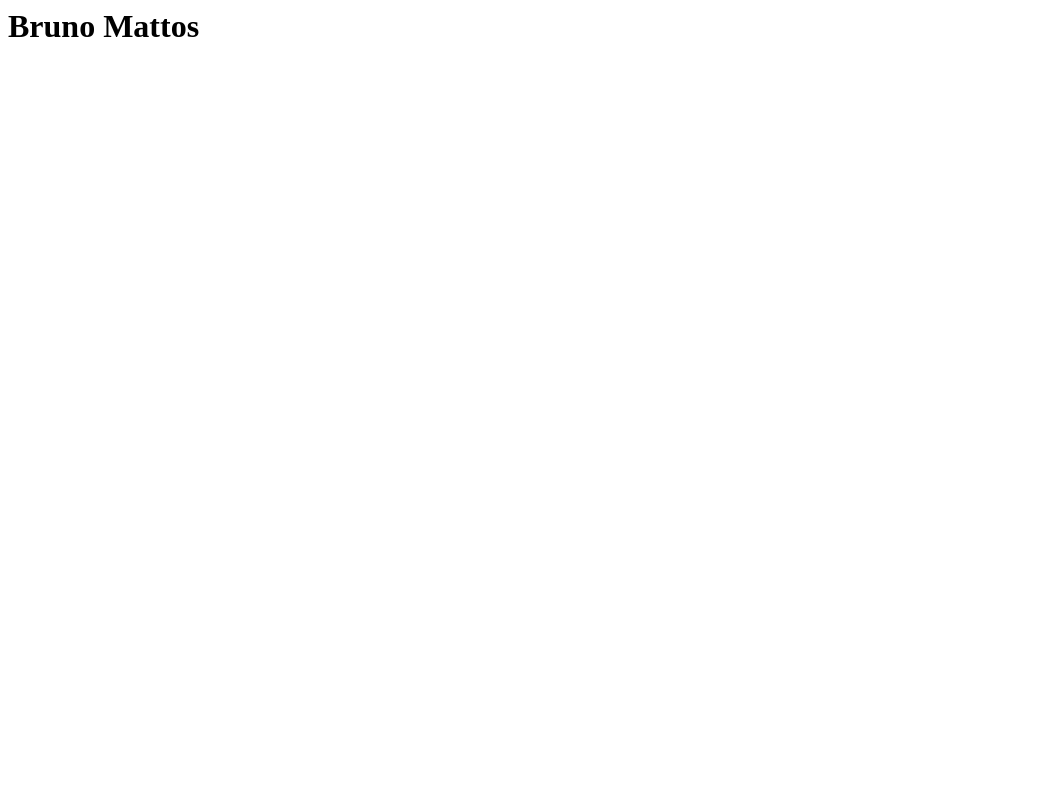
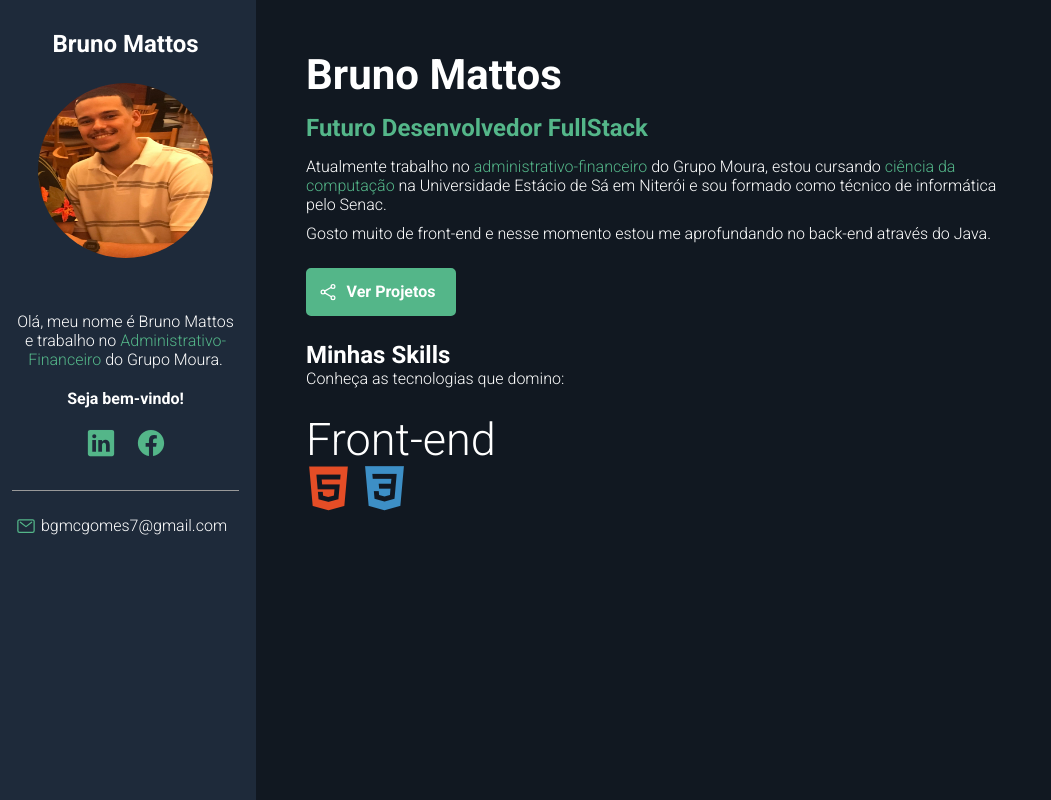
Before and after one commit to Gomes1642/Gomes1642.github.io, a plain HTML site: page index.html in a window 1280 px wide. Shown: the whole page, without its empty margins (0-1051 px from the left). Drawn offline with nearby package versions, Linux system fonts and the light colour scheme.

Commit message:
Finalizando o portfólio

```diff
--- /dev/null
+++ b/css/styles.css
@@ -0,0 +1,238 @@
+/*Reset*/
+*{
+    padding: 0;
+    margin: 0;
+    font-family: 'Poppins', sans-serif;
+    font-family: 'Roboto', sans-serif;
+    box-sizing: border-box;
+}
+
+/* Variables */
+
+:root{
+    --main-color: #54B689;
+    --main-text-color: #FFF;
+    --border-color: #999;
+    --bio-bg-color: #1E2A3A;
+    --bio-border-color: #293544;
+    --about-bg-color: #111821;
+}
+
+/* General */
+
+.highlight{
+    color: var(--main-color);
+}
+
+/* Containers */
+
+#container{
+    display: flex;
+    flex-direction: row;
+    color: var(--main-text-color);
+}
+
+#bio-container{
+    flex: 1 1 20%;
+    min-height: 100vh;
+    background-color: var(--bio-bg-color);
+    text-align: center;
+    padding: 30px 12px;
+    border-right: 5px solid var(--bio-bg-color);
+}
+
+#about-container{
+    flex: 1 1 80%;
+    min-height: 100vh;
+    background-color: var(--about-bg-color);
+    padding: 50px;
+}
+/* Bio container */
+#bio-container h2{
+    margin-bottom: 25px;
+}
+#bio-container p{
+    margin-bottom: 20px;
+}
+
+#bio-container #welcome-text{
+    font-weight: bold;
+}
+
+
+#bio-image{
+    width: 175px;
+    height: 175px;
+    border-radius: 92px;
+    margin-bottom: 50px;
+}
+
+#social-container{
+    display: flex;
+    justify-content: center;
+    list-style: none;
+    border-bottom: 1px solid var(--border-color);
+    margin-bottom: 25px;
+    padding-bottom: 25px;
+}
+
+#social-container li{
+    flex: 1 1 0;
+    max-width: 50px;
+}
+
+#social-container li a{
+    color: var(--main-color);
+    font-size: 30px;
+}
+
+#email-container{
+    display: flex;
+    justify-content: center;
+}
+
+#email-container ion-icon,
+#email-container a {
+    margin-right: 8px ;
+}
+
+#email-container a{
+    color: var(--main-text-color);
+    text-decoration: none;
+    max-width: 225px;
+}
+
+#email-container ion-icon{
+    color: var(--main-color);
+    font-size: 20px;
+    margin-right: 5px;
+    max-width: 30px;
+}
+
+/* about container */
+#name{
+    font-size: 42px;
+    margin-bottom: 15px;
+}
+
+#title{
+    font-size: 24px;
+    margin-bottom: 15px;
+    font-weight: bold;
+}
+
+.description{
+    max-width: 75%;
+    margin-bottom: 10px;
+}
+
+#btn-projects{
+    font-weight: bold;
+    font-size: 16px;
+    color: var(--main-text-color);
+    background-color: var(--main-color);
+    border: 2px solid var(--main-color);
+    border-radius: 5px;
+    text-decoration: none;
+    transition: .5s;
+    margin: 25px 0;
+    padding: 12px 10px;
+    width: 150px;
+    text-align: center;
+    display: flex;
+}
+
+#btn-projects ion-icon,
+#btn-projects span{
+    flex: 1 1 0;
+}
+
+#btn-projects ion-icon{
+    font-size: 20px;
+    max-width: 20px;
+}
+
+
+#btn-projects:hover{
+    background-color: transparent;
+}
+
+#skills-section-tittle{
+    border-top: 1px solid var(--border-color);
+    padding-top: 20px;
+    margin-bottom: 20px;
+    font-size: 32px;
+}
+
+
+#skills-container{
+    display: flex;
+    flex-wrap: wrap;
+    margin-top: 25px;
+}
+
+.skills-box{
+    flex: 1 1 33%;
+    max-width: 33%;
+    margin-bottom: 35px;
+
+}
+
+.skills-tittle{
+    font-size: 24px;
+    margin-bottom: 25px;
+    font-weight: bold;
+    padding-left: 10px;
+    border-left: 5px solid var(--main-color);
+}
+
+.skills-box{
+    font-size: 45px;
+    margin-right: 10px;
+}
+
+/* Mobilie */
+@media(max-width: 450px) {
+    #container{
+        flex-direction: column;
+    }
+    #bio-container{
+        min-height: auto;
+        border-right: none;
+        border-bottom: 5px solid var(--bio-border-color);
+    }
+    #bio-container{
+        display: ;
+    }
+#bio-container p{
+    max-width: 60%;
+    margin: 10px auto;
+}
+
+#about-container{
+    text-align: center;
+    padding: 30px;
+}
+
+#about-container .description{
+    margin: 10px auto;
+    max-width: 100%;
+    line-height: 26px;
+}
+
+#btn-projects{
+    margin: 20px auto;
+}
+
+
+.skills-box{
+    flex: 1 1 100%;
+    max-width: 100%;
+    margin-bottom: 40px;
+    text-align: left;
+}
+
+.skills-box i{
+    font-size: 60px;
+}
+}
--- a/index.html
+++ b/index.html
@@ -1 +1,55 @@
-<h1>Bruno Mattos</h1>
+<!DOCTYPE html>
+<html lang="en">
+<head>
+    <meta charset="UTF-8">
+    <meta http-equiv="X-UA-Compatible" content="IE=edge">
+    <meta name="viewport" content="width=device-width, initial-scale=1.0">
+    <title>Portfólio Bruno Mattos</title>
+    <!-- Google Fonts -->
+    <link rel="preconnect" href="https://fonts.googleapis.com">
+<link rel="preconnect" href="https://fonts.gstatic.com" crossorigin>
+<link href="https://fonts.googleapis.com/css2?family=Poppins:wght@300;400;500;600;700&family=Roboto:ital,wght@0,300;0,700;0,900;1,300;1,700;1,900&display=swap" rel="stylesheet">
+    <!-- Dev Icon Fonts-->
+    <link rel="stylesheet" href="https://cdn.jsdelivr.net/gh/devicons/devicon@v2.15.1/devicon.min.css">
+    <!--CSS do Projeto -->
+    <link rel="stylesheet" href="css/styles.css">
+</head>
+<body>
+
+    <main id="container">
+        <aside id="bio-container">
+            <h2>Bruno Mattos</h2>
+            <img id="bio-image"src="img/Perfil.jpeg" alt="Bruno Mattos">
+            <p>Olá, meu nome é Bruno Mattos e trabalho no <span class="highlight">Administrativo-Financeiro</span> do Grupo Moura.</p>
+            <p id="welcome-text">Seja bem-vindo!</p>
+            <ul id="social-container">
+                <li><a href="#" target="_blank"><ion-icon name="logo-linkedin"></ion-con></a></li>
+                <li><a href="#" target="_blank"><ion-icon name="logo-facebook"></ion-con></a></li>
+                </ul>
+                <div id="email-container">
+                    <ion-icon name="mail-outline"></ion-icon><a href="mailto:bgmcgomes7@gmail.com">bgmcgomes7@gmail.com</a>
+                </div>
+            </aside>
+        <section id="about-container">
+            <h1 id="name">Bruno Mattos</h1>
+        <p id="title"><span class="highlight">Futuro Desenvolvedor FullStack </span></p>
+        <p class="description">Atualmente trabalho no <span class="highlight">administrativo-financeiro</span> do Grupo Moura, estou cursando <span class="highlight">ciência da computação</span> na Universidade Estácio de Sá em Niterói e sou formado como técnico de informática pelo Senac.</p>
+        <p class="description">Gosto muito de front-end e nesse momento estou me aprofundando no back-end através do Java.</p>
+        <a href="github.com/Gomes1642" id="btn-projects"><ion-icon name="share-social-outline"></ion-icon><span>Ver Projetos</span></a>
+        <h2 id="skills-section-title">Minhas Skills</h2>
+        <p class="descriptions">Conheça as tecnologias que domino:</p>
+        <div id="skills-container">
+            <div class="skills-box">
+                <p class="skills-title">Front-end</p>
+                <i class="devicon-html5-plain colored"></i>
+                <i class="devicon-css3-plain colored"></i>
+            </div>
+        </div>
+    </section>
+    </main>
+
+    <!-- Ion Icons-->
+    <script type="module" src="https://unpkg.com/ionicons@5.5.2/dist/ionicons/ionicons.esm.js"></script>
+    <script nomodule src="https://unpkg.com/ionicons@5.5.2/dist/ionicons/ionicons.js"></script>
+</body>
+</html>
```
Also changed, not shown: img/Perfil.jpeg (added).
